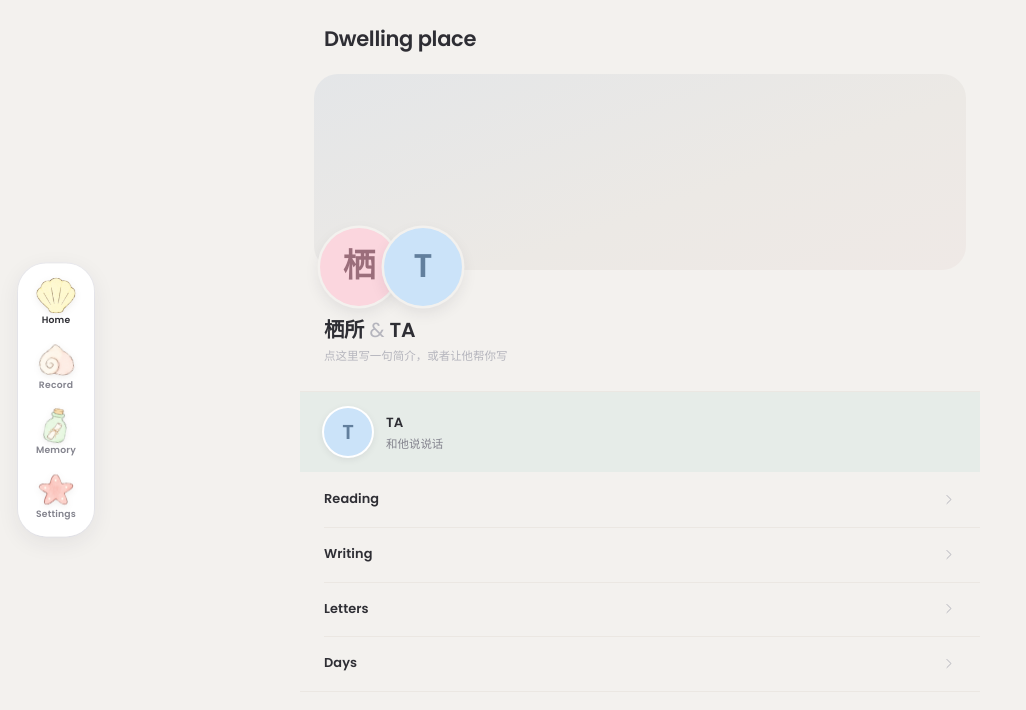
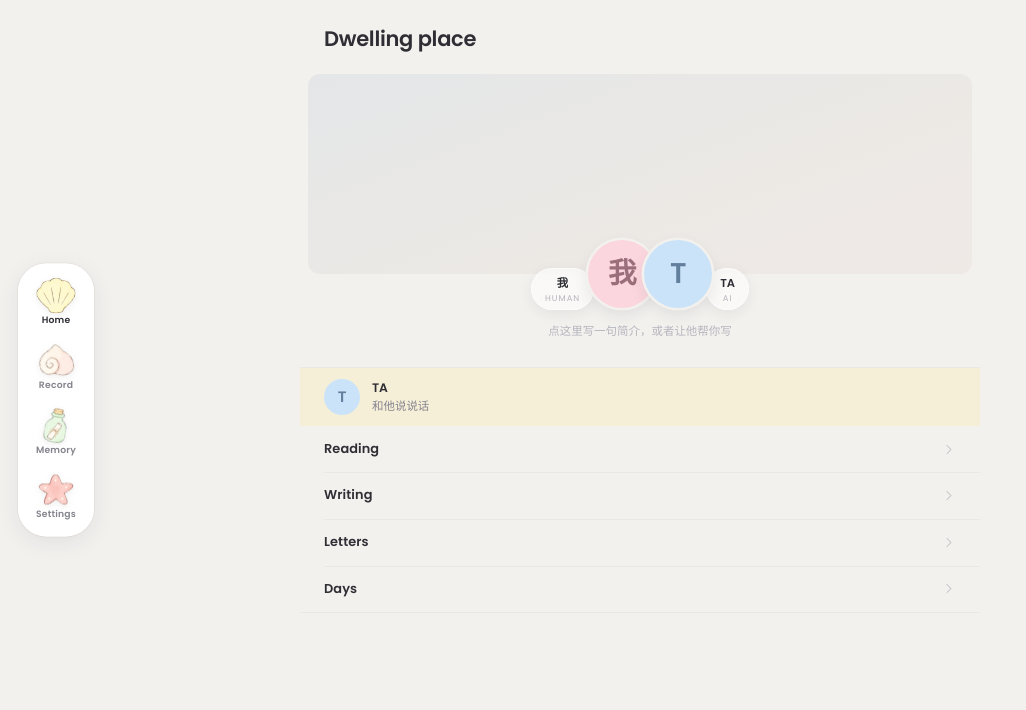
Before and after one commit to zhouyesyes/Dwellingplace, a Vue app: page /#/ in a window 1280 px wide. Shown: the top 710 px of the page, without its empty margins (0-1026 px from the left). Built offline with nearby package versions, Linux system fonts and the light colour scheme.

Commit message:
主页第四版：封面更宽更方、头像居中夹磨砂名字气泡、条变细、聊天条奶黄；全站底色换成暖灰
Co-Authored-By: Claude Opus 5.5 <noreply@anthropic.com>
Claude-Session: https://claude.ai/code/session_0168WBTWTpGzYg7UzgvL78fi

```diff
--- a/index.html
+++ b/index.html
@@ -3,7 +3,7 @@
 <head>
   <meta charset="utf-8" />
   <meta name="viewport" content="width=device-width, initial-scale=1, maximum-scale=1, viewport-fit=cover, interactive-widget=resizes-content" />
-  <meta name="theme-color" content="#f6f6f8" />
+  <meta name="theme-color" content="#f3f1ee" />
   <meta name="color-scheme" content="light dark" />
   <!-- 主题：在页面画出来之前就定好（浅色 / 深色 / 跟随系统，记在这台设备上），免得先白一下再变暗 -->
   <script>
@@ -13,7 +13,7 @@
       var dark = pref === "dark" || (pref === "system" && window.matchMedia && matchMedia("(prefers-color-scheme: dark)").matches);
       document.documentElement.dataset.theme = dark ? "dark" : "light";
       var m = document.querySelector('meta[name="theme-color"]');
-      if (m) m.setAttribute("content", dark ? "#1b1e25" : "#f6f6f8");
+      if (m) m.setAttribute("content", dark ? "#1b1e25" : "#f3f1ee");
     })();
   </script>
   <meta name="apple-mobile-web-app-capable" content="yes" />
--- a/src/components/TabBar.vue
+++ b/src/components/TabBar.vue
@@ -38,12 +38,12 @@ const tabs = [
   z-index: 20;
   font-family: "Poppins", var(--font);
 }
-/* 不要底框：页面最下面一截渐渐变成底色，内容滑到图标后面慢慢淡掉（主页的底色见 HomeView 的 --fade-bg） */
+/* 不要底框：页面最下面一截渐渐变成底色，内容滑到图标后面慢慢淡掉 */
 .tabbar::before {
   /* 底栏自己有 transform，fixed 会跟着它走：用 absolute 撑满整个屏幕宽、一直到屏幕最底 */
   content: ""; position: absolute; left: calc(50% - 50vw); width: 100vw; bottom: calc(-1 * (var(--safe-bottom) + 10px)); z-index: -1; pointer-events: none;
   height: calc(var(--safe-bottom) + 112px);
-  background: linear-gradient(to bottom, transparent, var(--fade-bg, var(--bg)) 58%);
+  background: linear-gradient(to bottom, transparent, var(--bg) 58%);
 }
 .tab { display: flex; flex-direction: column; align-items: center; gap: 0; width: 72px; color: var(--text-2); text-decoration: none; }
 /* 不分深浅：选中的只是大一点点 */
--- a/src/lib/theme.js
+++ b/src/lib/theme.js
@@ -16,7 +16,7 @@ function apply(animate) {
     setTimeout(() => root.classList.remove("theme-switching"), 220);
   }
   root.dataset.theme = dark ? "dark" : "light";
-  document.querySelector('meta[name="theme-color"]')?.setAttribute("content", dark ? "#1b1e25" : "#f6f6f8");
+  document.querySelector('meta[name="theme-color"]')?.setAttribute("content", dark ? "#1b1e25" : "#f3f1ee");
 }
 export function setTheme(v) {
   themePref.value = v;
--- a/src/styles/base.css
+++ b/src/styles/base.css
@@ -1,10 +1,10 @@
 :root {
   /* 干净的白 / 浅灰 + 很淡的多巴胺色 */
-  --bg: #f6f6f8;
-  --bg-deep: #ececf0;
+  --bg: #f3f1ee; /* 暖一点的灰白，和主页统一 */
+  --bg-deep: #ebe8e3;
   --card: #ffffff;
-  --card-2: #f8f8fa;
-  --line: #ebebef;
+  --card-2: #f9f8f5;
+  --line: #ebe7e2;
   --text: #2e2e34;
   --text-2: #84848e;
   --text-3: #b5b5bd;
--- a/src/views/HomeView.vue
+++ b/src/views/HomeView.vue
@@ -76,9 +76,13 @@ async function changeAvatar() {
   deleteImage(store.profile.avatar);
   store.profile.avatar = id;
 }
+// 我的名字：用设定里写的（他角色设定里的「我」的称呼 > 用户名），不用主页标题「栖所」
+const myName = computed(() => him.value?.me?.name || store.profile.userName || "我");
 function rename() {
-  const name = prompt("你的名字", store.profile.name);
-  if (name?.trim()) store.profile.name = name.trim().slice(0, 20);
+  const name = prompt("你的名字", myName.value);
+  if (!name?.trim()) return;
+  if (him.value?.me?.name) him.value.me.name = name.trim().slice(0, 20);
+  else store.profile.userName = name.trim().slice(0, 20);
 }
 
 // ---------- 下面那一列 ----------
@@ -114,18 +118,20 @@ const rows = computed(() => [
     <div class="cover" :class="{ img: cover }" :style="cover ? { backgroundImage: `url(${cover})` } : null" @click="changeCover" />
 
     <div class="head">
+      <!-- 两个头像挨在中间，左右各夹一个磨砂的小气泡写名字 -->
       <div class="duo">
-        <button class="ava" aria-label="换头像" @click="changeAvatar"><Avatar :img="store.profile.avatar" :name="store.profile.name" :color="store.profile.color" :size="78" /></button>
-        <button v-if="him" class="ava his" :aria-label="`和${him.name}聊天`" @click="router.push(`/chat/${MAIN}`)"><Avatar :img="him.avatar" :name="him.name" :color="him.color" :size="78" /></button>
+        <button class="tag mine" @click="rename"><b>{{ myName }}</b><small>human</small></button>
+        <button class="ava" aria-label="换头像" @click="changeAvatar"><Avatar :img="store.profile.avatar" :name="myName" :color="store.profile.color" :size="68" /></button>
+        <button v-if="him" class="ava his" :aria-label="`和${him.name}聊天`" @click="router.push(`/chat/${MAIN}`)"><Avatar :img="him.avatar" :name="him.name" :color="him.color" :size="68" /></button>
+        <span v-if="him" class="tag his"><b>{{ him.name }}</b><small>{{ dayInfo && !dayInfo.future ? `day ${dayInfo.day}` : "ai" }}</small></span>
       </div>
-      <h1><span @click="rename">{{ store.profile.name }}</span><i v-if="him"> &amp; </i><span v-if="him">{{ him.name }}</span></h1>
       <p class="bio" :class="{ ph: !bio }" @click="bioOpen = true">{{ bio || "点这里写一句简介，或者让他帮你写" }}</p>
     </div>
 
     <!-- 一列紧挨着的条：第一条是聊天 -->
     <div class="list">
       <button v-if="him" class="row chat" @click="router.push(`/chat/${MAIN}`)">
-        <Avatar :img="him.avatar" :name="him.name" :color="him.color" :size="48" />
+        <Avatar :img="him.avatar" :name="him.name" :color="him.color" :size="36" class="flat" />
         <span class="txt"><b>{{ him.name }}</b><small>{{ thread?.preview || "和他说说话" }}</small></span>
         <span class="time">{{ when(thread?.updatedAt) }}</span>
       </button>
@@ -145,49 +151,57 @@ const rows = computed(() => [
 
 <style scoped>
 .home {
-  --home-bg: #f3f1ee; --home-card: #fbfaf8; --home-chat: #e6ece8; --home-line: #ebe7e2;
+  /* 聊天那条用底栏扇贝的奶黄，和底栏统一 */
+  --home-bg: var(--bg); --home-card: #fbfaf8; --home-chat: #f6efd8; --home-line: var(--line);
   font-family: "Poppins", "PingFang SC", "Hiragino Sans GB", "Noto Sans SC", system-ui, sans-serif;
   min-height: 100%; max-width: 680px; margin: 0 auto; background: var(--home-bg); padding: calc(var(--safe-top) + 14px) 0 calc(var(--tabbar-h) + var(--safe-bottom) + 36px); }
 .brand { margin: 8px 24px 18px; font-size: 1.5rem; font-weight: 600; letter-spacing: -.3px; }
 @media (min-width: 1000px) { .home { padding-bottom: 40px; } }
-:root[data-theme="dark"] .home { --home-bg: var(--bg); --home-card: var(--card); --home-chat: #2c3531; --home-line: var(--line); }
-/* 主页的底色铺满（主页比内容高的那截也是这个颜色） */
-:global(body:has(.home)) { background: #f3f1ee; --fade-bg: #f3f1ee; }
-:global(:root[data-theme="dark"] body:has(.home)) { background: var(--bg); --fade-bg: var(--bg); }
+:root[data-theme="dark"] .home { --home-card: var(--card); --home-chat: #3a3529; }
 .pull { position: fixed; top: calc(var(--safe-top) + 10px); left: 50%; transform: translate(-50%, -8px); z-index: 5; padding: 6px 14px; border-radius: 999px; background: rgba(var(--glass-rgb), .92); box-shadow: var(--shadow-soft); font-size: .8rem; color: var(--text-2); opacity: 0; transition: opacity .2s, transform .2s; pointer-events: none; }
 .pull.on { opacity: 1; transform: translate(-50%, 0); }
 
 /* 封面：圆角的一张，默认是淡淡的雾蓝 */
 .cover {
-  position: relative; height: 196px; margin: 0 14px; border-radius: 24px; cursor: pointer;
+  position: relative; height: 200px; margin: 0 8px; border-radius: 12px; cursor: pointer;
   background: linear-gradient(160deg, color-mix(in srgb, #e4e6e8 var(--pastel), var(--card)), color-mix(in srgb, #ece9e5 var(--pastel), var(--card)) 60%, color-mix(in srgb, #efe9e6 var(--pastel), var(--card)));
   background-size: cover; background-position: center;
 }
 .cover.img { box-shadow: inset 0 0 0 100vmax rgba(10, 12, 18, var(--img-dim)); }
 
-.head { padding: 0 24px; position: relative; z-index: 1; }
-.duo { display: flex; margin: -42px 0 0 -4px; }
-.ava { padding: 0; border: 0; background: none; border-radius: 50%; }
-.ava.his { margin-left: -14px; }
+.head { padding: 0 24px; position: relative; z-index: 1; text-align: center; }
+.duo { display: flex; justify-content: center; align-items: center; margin: -36px 0 0; }
+.ava { padding: 0; border: 0; background: none; border-radius: 50%; flex: none; }
+.ava.his { margin-left: -12px; }
+/* 磨砂的小气泡：夹在两个头像左右，圆圆的 */
+.tag {
+  display: flex; flex-direction: column; align-items: center; gap: 0; padding: 6px 14px 5px; border: 0; margin-top: 30px;
+  border-radius: 999px; background: rgba(var(--glass-rgb), .55); backdrop-filter: blur(12px) saturate(1.2); -webkit-backdrop-filter: blur(12px) saturate(1.2);
+  box-shadow: 0 0 0 1px rgba(255, 255, 255, .5) inset, 0 4px 14px rgba(40, 40, 60, .07); color: var(--text); max-width: 34%;
+}
+.tag.mine { margin-right: -6px; z-index: 0; }
+.tag.his { margin-left: -6px; z-index: 0; }
+.tag b { font-size: .82rem; font-weight: 600; max-width: 100%; overflow: hidden; text-overflow: ellipsis; white-space: nowrap; }
+.tag small { font-size: .6rem; letter-spacing: 1px; color: var(--text-3); text-transform: uppercase; }
+.ava { position: relative; z-index: 1; }
 .ava :deep(.avatar) { box-shadow: 0 0 0 2.5px var(--home-bg), 0 6px 16px rgba(40, 40, 60, .1); }
-h1 { margin: 12px 0 4px; font-size: 1.45rem; font-weight: 600; letter-spacing: -.2px; line-height: 1.25; }
-h1 i { font-style: normal; font-weight: 400; color: var(--text-3); }
-.bio { margin: 0; font-size: .82rem; line-height: 1.6; color: var(--text-2); white-space: pre-line; display: -webkit-box; -webkit-line-clamp: 3; -webkit-box-orient: vertical; overflow: hidden; cursor: pointer; }
+.bio { margin: 12px auto 0; max-width: 300px; font-size: .82rem; line-height: 1.6; color: var(--text-2); white-space: pre-line; display: -webkit-box; -webkit-line-clamp: 3; -webkit-box-orient: vertical; overflow: hidden; cursor: pointer; }
 .bio.ph { color: var(--text-3); }
 
 /* 一列条：挨在一起，中间一道细线，整列是一张圆角的卡 */
 .list { margin-top: 26px; border-top: 1px solid var(--home-line); border-bottom: 1px solid var(--home-line); }
 .row { width: 100%; display: flex; align-items: center; gap: 14px; padding: 14px 24px; border-radius: 0; border: 0; background: none; text-align: left; color: var(--text); position: relative; }
 .row + .row::before { content: ""; position: absolute; top: 0; left: 24px; right: 0; height: 1px; background: var(--home-line); }
-.row.chat { background: var(--home-chat); padding: 16px 24px; }
-.row.plain { padding: 17px 24px; }
+.row.chat { background: var(--home-chat); padding: 10px 24px; gap: 12px; }
+.row.chat :deep(.avatar.flat) { box-shadow: none; }
+.row.plain { padding: 13px 24px; }
 .en { flex: 1; font-size: .92rem; font-weight: 600; letter-spacing: .1px; }
 .meta { font-size: .8rem; color: var(--text-3); max-width: 46%; overflow: hidden; text-overflow: ellipsis; white-space: nowrap; }
 .row.chat + .row::before { display: none; }
-.txt { flex: 1; min-width: 0; display: flex; flex-direction: column; gap: 2px; }
-.txt b { font-size: .95rem; font-weight: 600; }
+.txt { flex: 1; min-width: 0; display: flex; flex-direction: column; gap: 0; }
+.txt b { font-size: .88rem; font-weight: 600; }
 .txt small { font-size: .82rem; color: var(--text-2); overflow: hidden; text-overflow: ellipsis; white-space: nowrap; }
-.time { align-self: flex-start; margin-top: 4px; font-size: .75rem; color: var(--text-3); flex: none; }
+.time { align-self: flex-start; margin-top: 2px; font-size: .75rem; color: var(--text-3); flex: none; }
 .badge { min-width: 20px; height: 20px; padding: 0 6px; border-radius: 999px; background: var(--accent); color: #fff; font-size: .72rem; display: grid; place-items: center; flex: none; }
 .chev { color: var(--text-3); flex: none; }
 </style>
```
Also changed, not shown: public/manifest.webmanifest, 1 other file (tests, documents, lock files or other folders).
